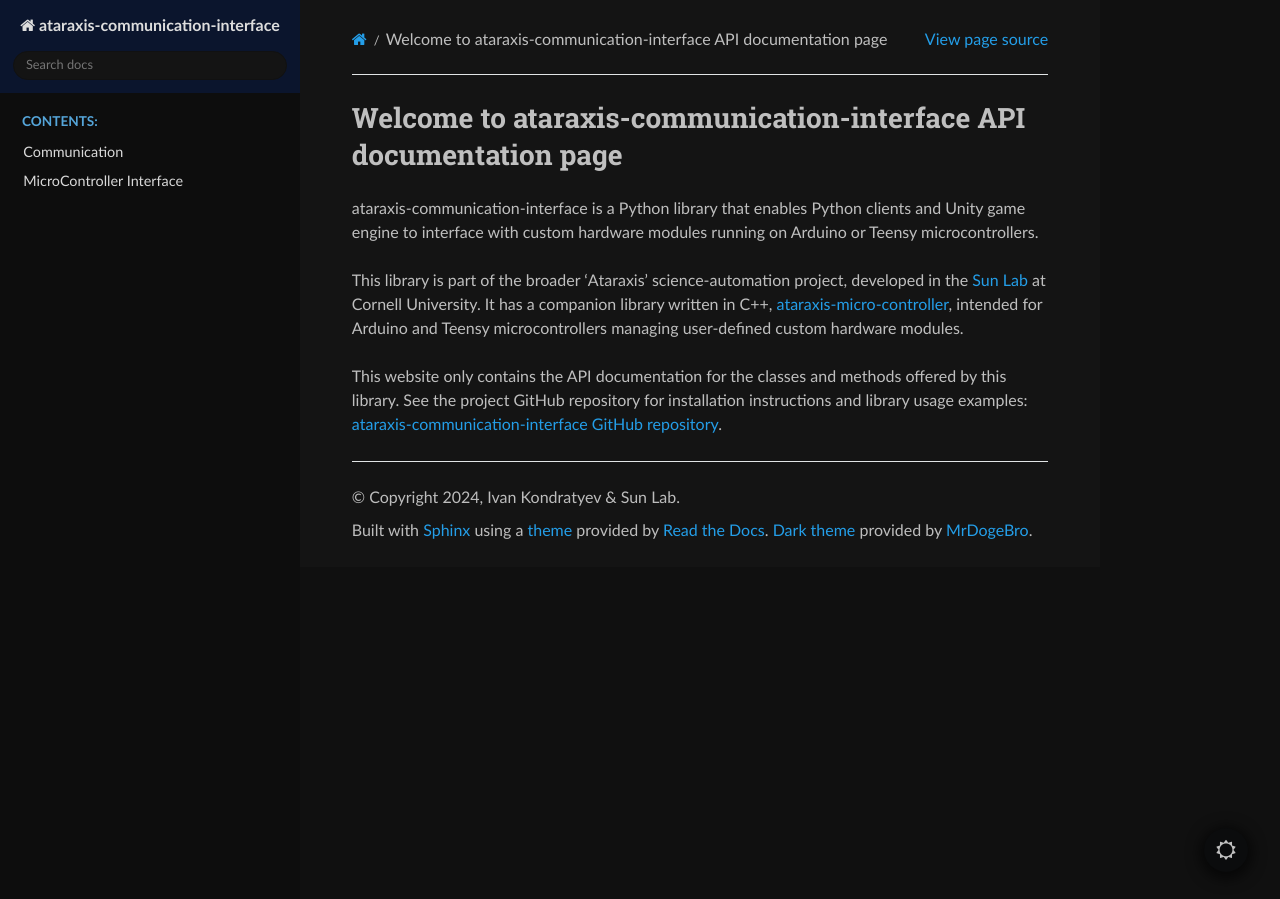
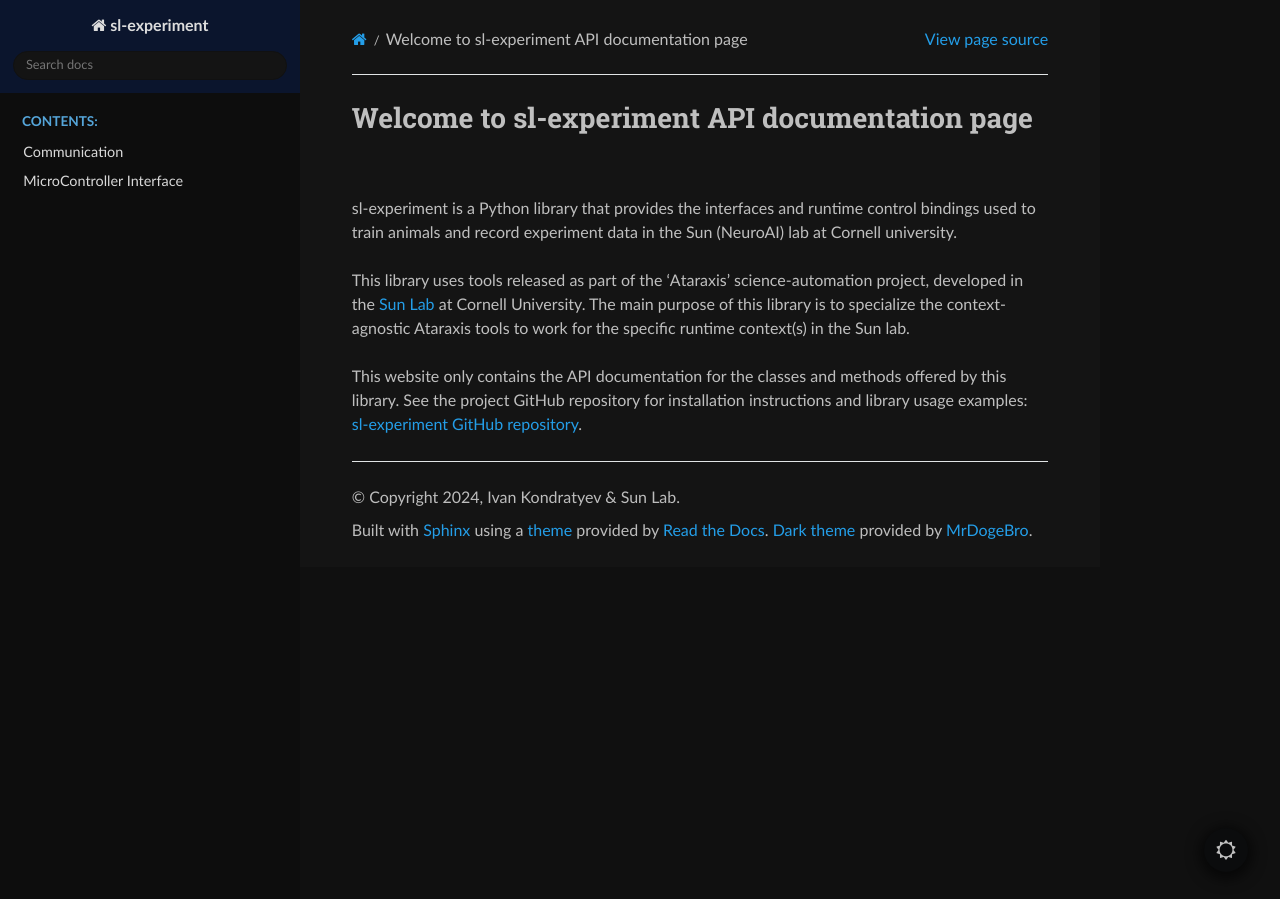
Before and after one commit to WenshuaiJiangCorn/sl-experiment-wj, a Sphinx documentation site: the page built from docs/source/welcome.rst, in a window 1280 px wide. Built offline with Sphinx 7.4.7 and the Read the Docs theme 3.1.0, drawn with Linux system fonts in a browser that asks for light colours; the version number is read from the project's files by our own code.

Commit message:
Minor docstring fixes and documentation updates
-- Added __init__ method to the library, which explicitly exports 4 main logic functions.
-- Revised library description in the pyproject.toml, conf.py and __init__ methods.
-- Added all library authors to __init__ and conf.py
-- Revised conf.py, welcome.rst
-- Added py.typed marker
-- Verified tox -e lint passes without errors

```diff
--- a/docs/source/conf.py
+++ b/docs/source/conf.py
@@ -2,12 +2,12 @@
 import importlib_metadata
 
 # -- Project information -----------------------------------------------------
-project = 'ataraxis-communication-interface'
+project = 'sl-experiment'
 # noinspection PyShadowingBuiltins
 copyright = '2024, Ivan Kondratyev & Sun Lab'
-authors = ['Ivan Kondratyev (Inkaros)', 'Jacob Groner']
+authors = ['Ivan Kondratyev (Inkaros)', 'Natalie Yeung', 'Katlynn Ryu', 'Jasmine Si']
 # Extracts the project version from the .toml file.
-release = importlib_metadata.version("ataraxis-communication-interface")
+release = importlib_metadata.version("sl-experiment")
 
 # -- General configuration ---------------------------------------------------
 extensions = [
--- a/docs/source/welcome.rst
+++ b/docs/source/welcome.rst
@@ -1,18 +1,16 @@
-Welcome to ataraxis-communication-interface API documentation page
+Welcome to sl-experiment API documentation page
 ==================================================================
 
-ataraxis-communication-interface is a Python library that enables Python clients and Unity game engine to interface with
-custom hardware modules running on Arduino or Teensy microcontrollers.
+sl-experiment is a Python library that provides the interfaces and runtime control bindings used to train animals and
+record experiment data in the Sun (NeuroAI) lab at Cornell university.
 
-This library is part of the broader 'Ataraxis' science-automation project, developed in the
-`Sun Lab <https://neuroai.github.io/sunlab/>`_ at Cornell University. It has a companion library written in C++,
-`ataraxis-micro-controller <https://github.com/Sun-Lab-NBB/ataraxis-micro-controller>`_, intended for
-Arduino and Teensy microcontrollers managing user-defined custom hardware modules.
+This library uses tools released as part of the 'Ataraxis' science-automation project, developed in the
+`Sun Lab <https://neuroai.github.io/sunlab/>`_ at Cornell University. The main purpose of this library is to specialize
+the context-agnostic Ataraxis tools to work for the specific runtime context(s) in the Sun lab.
 
 This website only contains the API documentation for the classes and methods offered by this library. See the project
 GitHub repository for installation instructions and library usage examples:
-`ataraxis-communication-interface GitHub repository <https://github.com/Sun-Lab-NBB/ataraxis-communication-interface>`_.
+`sl-experiment GitHub repository <https://github.com/Sun-Lab-NBB/sl-experiment>`_.
 
-.. _`ataraxis-communication-interface GitHub repository`: https://github.com/Sun-Lab-NBB/ataraxis-communication-interface
-.. _`ataraxis-micro-controller`: https://github.com/Sun-Lab-NBB/ataraxis-micro-controller
+.. _`sl-experiment GitHub repository`: https://github.com/Sun-Lab-NBB/sl-experiment
 .. _`Sun Lab`: https://neuroai.github.io/sunlab/
--- a/pyproject.toml
+++ b/pyproject.toml
@@ -9,7 +9,7 @@ build-backend = "hatchling.build"
 [project]
 name = "sl-experiment"
 version = "1.0.0"
-description = "Aggregates all assets used to acquire and preprocess all experimental data in the Sun lab."
+description = "A Python library that provides the interfaces and runtime control bindings used to train animals and record experiment data in the Sun (NeuroAI) lab at Cornell university."
 readme = "README.md"
 license = { file = "LICENSE" }
 requires-python = ">=3.11, <3.12"  # Limited to 3.11 until AXVS (genicam) supports 3.12+
```
Also changed, not shown: src/sl_experiment/__init__.py (+16 -0 lines), 4 other files.
